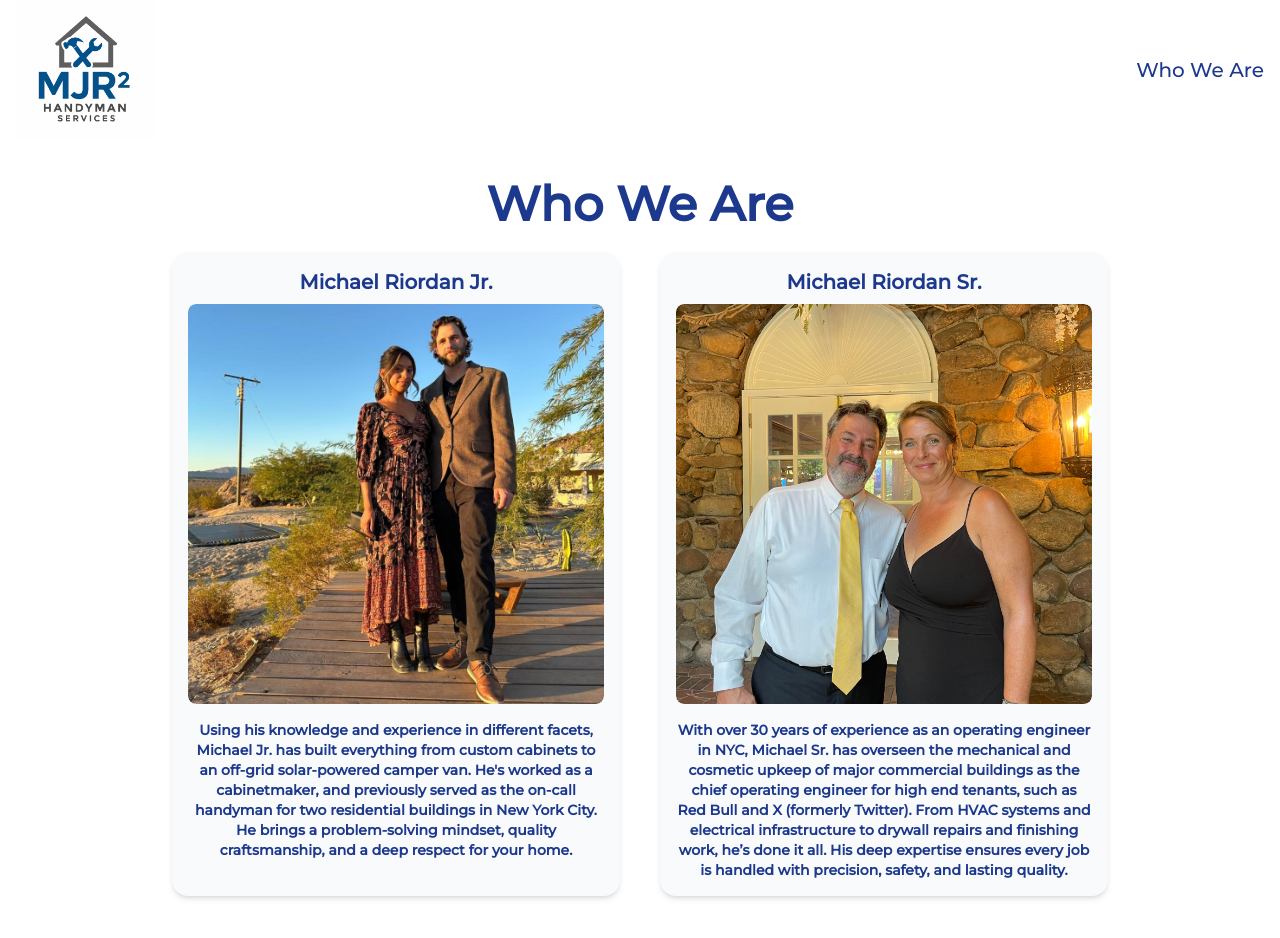
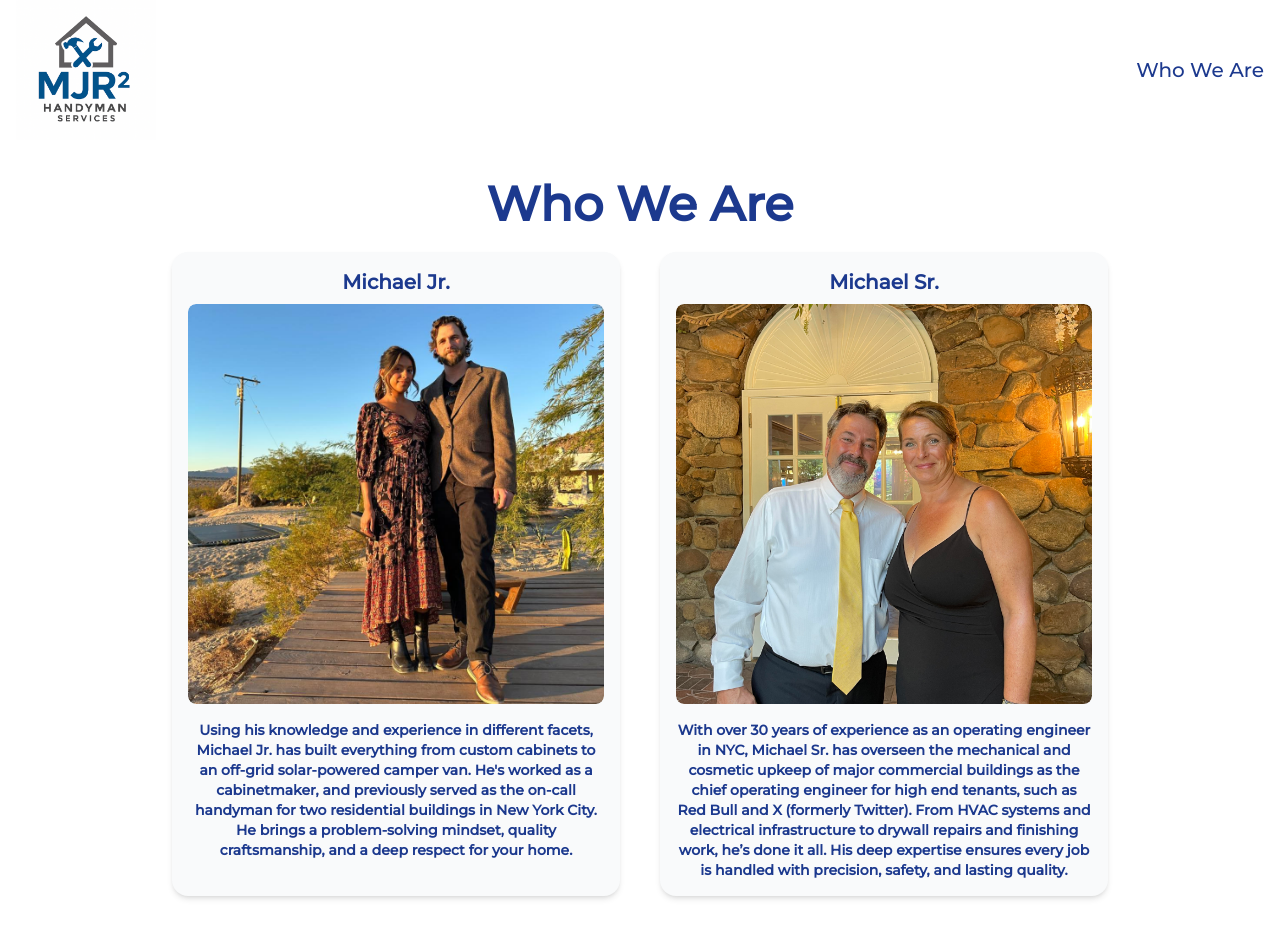
Before and after one commit to Michael-Riordan/mjr-handyman, a Next.js app: page /who-we-are in a window 1280 px wide. Shown: the top 938 px of the page. Built offline with nearby package versions, Linux system fonts and the light colour scheme.

Commit message:
edit profile names

```diff
--- a/src/app/who-we-are/page.tsx
+++ b/src/app/who-we-are/page.tsx
@@ -8,12 +8,12 @@ export default function WhoWeAre() {
             </h1>
             <section className="flex p-6 flex-col md:flex-row md:gap-10 sm:justify-self-center">
                 <ProfileCard
-                    name="Michael Riordan Jr."
+                    name="Michael Jr."
                     image="/ProfileCardImages/lucy&i.jpg"
                     description={`Using his knowledge and experience in different facets, Michael Jr. has built everything from custom cabinets to an off-grid solar-powered camper van. He's worked as a cabinetmaker, and previously served as the on-call handyman for two residential buildings in New York City. He brings a problem-solving mindset, quality craftsmanship, and a deep respect for your home.`}
                 />
                 <ProfileCard
-                    name="Michael Riordan Sr."
+                    name="Michael Sr."
                     image="/ProfileCardImages/dad-profile-photo.jpg"
                     description={`With over 30 years of experience as an operating engineer in NYC, Michael Sr. has overseen the mechanical and cosmetic upkeep of major commercial buildings as the chief operating engineer for high end tenants, such as Red Bull and X (formerly Twitter). From HVAC systems and electrical infrastructure to drywall repairs and finishing work, he’s done it all. His deep expertise ensures every job is handled with precision, safety, and lasting quality.`}
                 />
```
